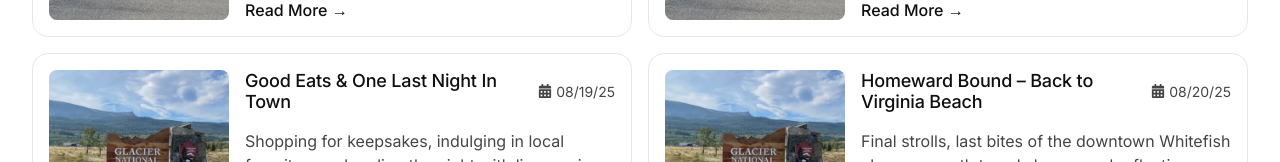
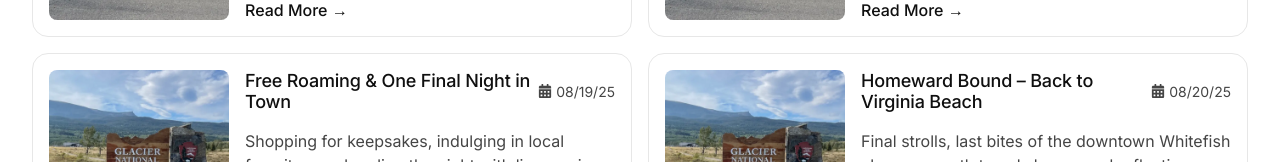
Before and after one commit to Timbaines/highline-tales, a React (Vite) app: page /blog in a window 1280 px wide. Shown: the part 1074-1236 px from the top of the page. Built offline with nearby package versions, Linux system fonts and the light colour scheme; no server answers.

Commit message:
chore: update blog title in `blogData.js` for improved clarity and storytelling

```diff
--- a/src/data/blogData.js
+++ b/src/data/blogData.js
@@ -151,7 +151,7 @@ export const blogData = [
     },
     {
         id: 7,
-        title: "Good Eats & One Last Night In Town",
+        title: "Free Roaming & One Final Night in Town",
         subtitle: "TRIP PLANNING",
         author: "Sarah & Tim Baines",
         date: "08/19/25",
```
